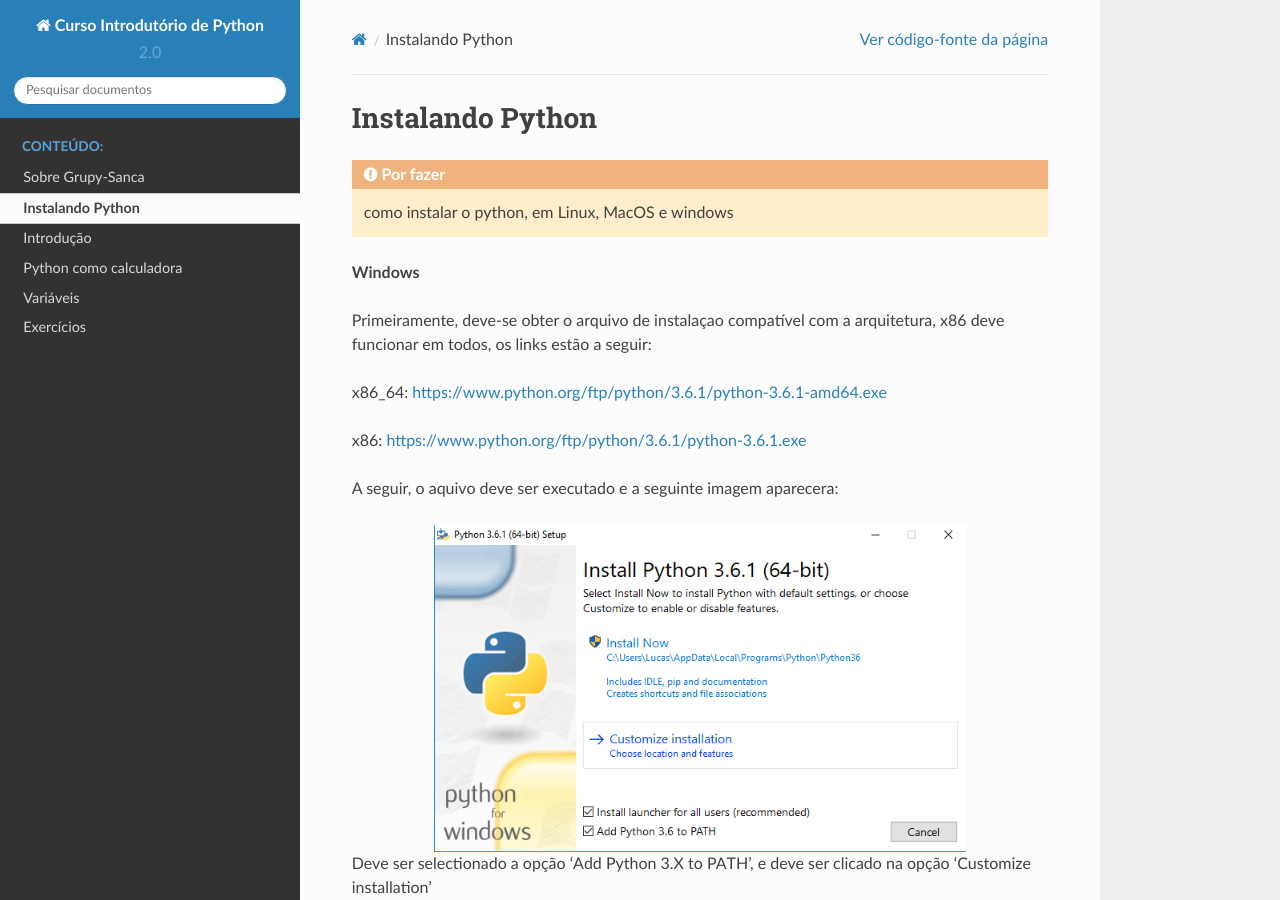
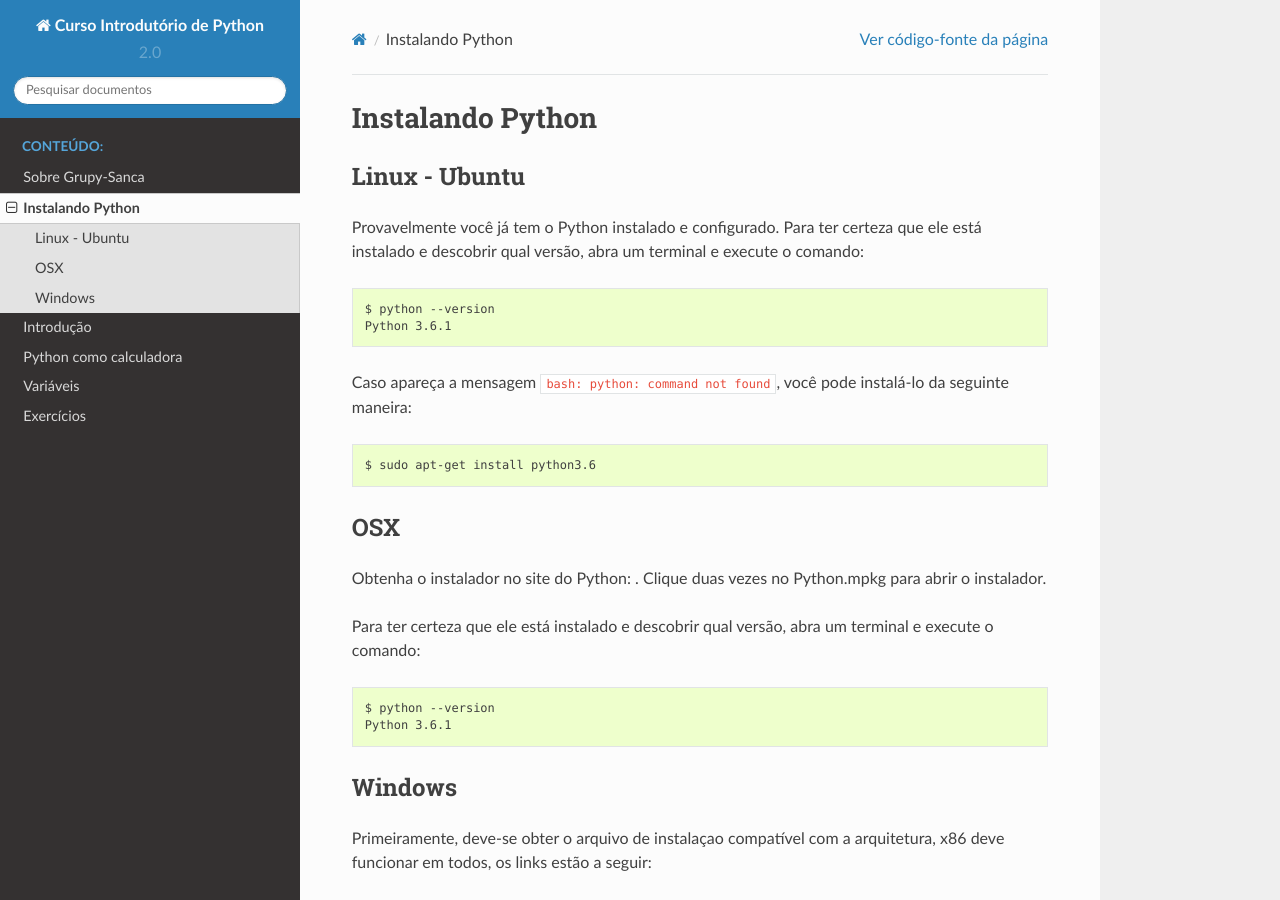
Before and after one commit to grupy-sanca/curso-python, a Sphinx documentation site: the page built from material/source/instalacao.rst, in a window 1280 px wide and 900 px high. Built offline with Sphinx 7.4.7 and the Read the Docs theme 2.0.0, drawn with Linux system fonts in a browser that asks for light colours.

Commit message:
acrescentado Linux e OSX no guida de instalacao

```diff
--- a/material/source/instalacao.rst
+++ b/material/source/instalacao.rst
@@ -1,9 +1,42 @@
 Instalando Python
 =================
 
-.. todo:: como instalar o python, em Linux, MacOS e windows
+Linux - Ubuntu
+--------------
 
-**Windows**
+Provavelmente você já tem o Python instalado e configurado. Para ter certeza
+que ele está instalado e descobrir qual versão, abra um terminal e execute o
+comando:
+
+.. code::
+
+   $ python --version
+   Python 3.6.1
+
+Caso apareça a mensagem ``bash: python: command not found``, você pode
+instalá-lo da seguinte maneira:
+
+.. code::
+
+   $ sudo apt-get install python3.6
+
+
+OSX
+---
+
+Obtenha o instalador no site do Python: . Clique duas vezes no Python.mpkg para abrir o instalador.
+
+Para ter certeza que ele está instalado e descobrir qual versão, abra um
+terminal e execute o comando:
+
+.. code::
+
+   $ python --version
+   Python 3.6.1
+
+
+Windows
+-------
 
 Primeiramente, deve-se obter o arquivo de instalaçao compatível com a arquitetura, x86 deve funcionar em todos, os links estão a seguir:
 
```
